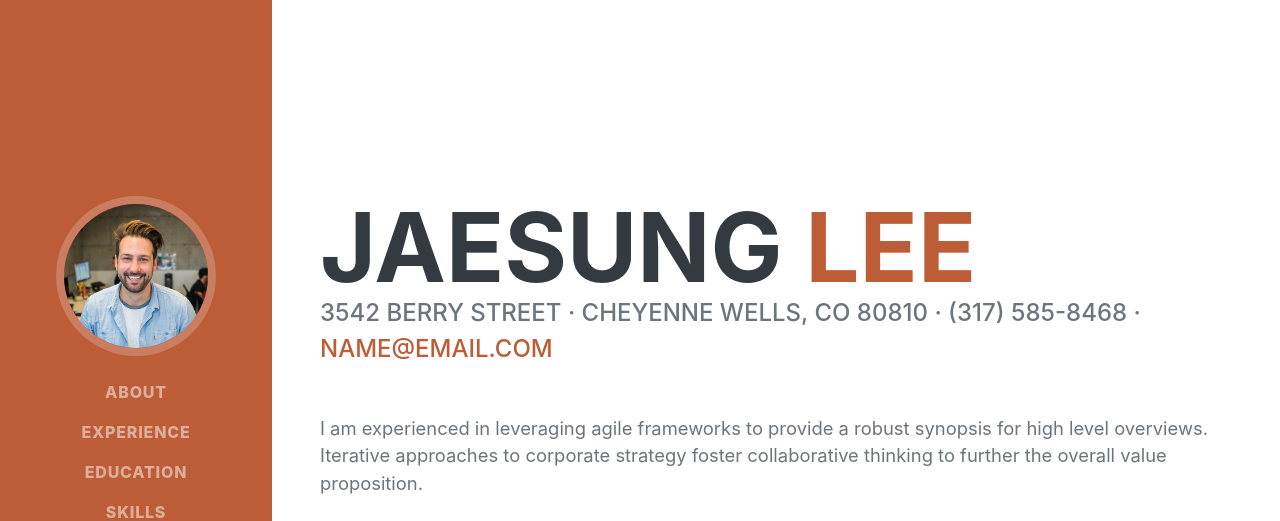
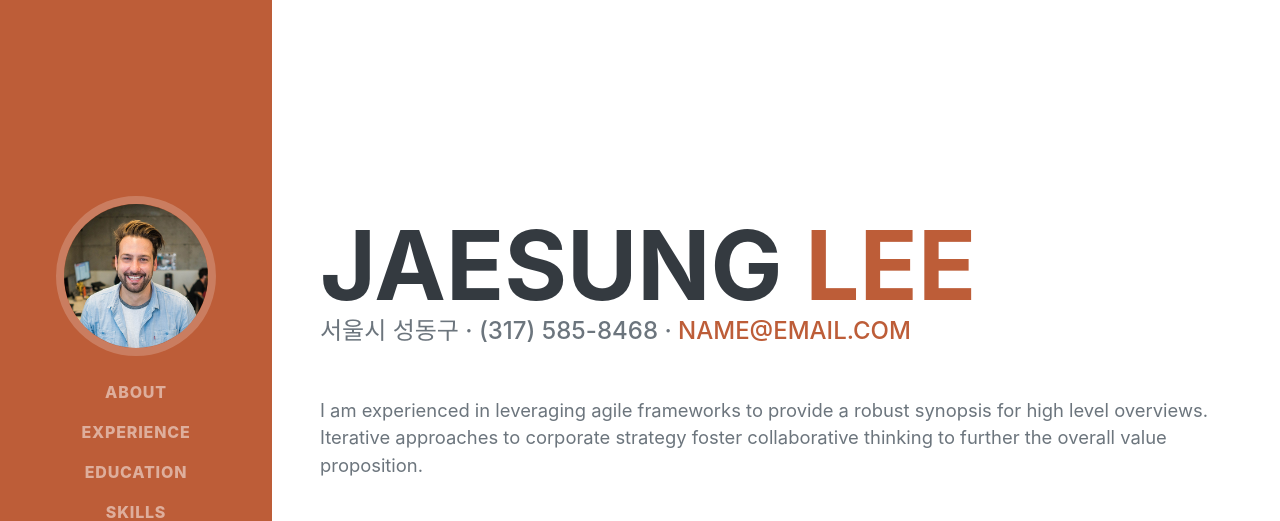
Before and after one commit to jslee6091/jslee6091.github.io, a plain HTML site: page index.html in a window 1280 px wide. Shown: the top 521 px of the page. Drawn offline with nearby package versions, Linux system fonts and the light colour scheme; a web font is replaced by a local one.

Commit message:
commit my name

```diff
--- a/index.html
+++ b/index.html
@@ -44,7 +44,7 @@
                         <span class="text-primary">Lee</span>
                     </h1>
                     <div class="subheading mb-5">
-                        3542 Berry Street · Cheyenne Wells, CO 80810 · (317) 585-8468 ·
+                        서울시 성동구 · (317) 585-8468 ·
                         <a href="mailto:name@email.com">name@email.com</a>
                     </div>
                     <p class="lead mb-5">I am experienced in leveraging agile frameworks to provide a robust synopsis for high level overviews. Iterative approaches to corporate strategy foster collaborative thinking to further the overall value proposition.</p>
```
